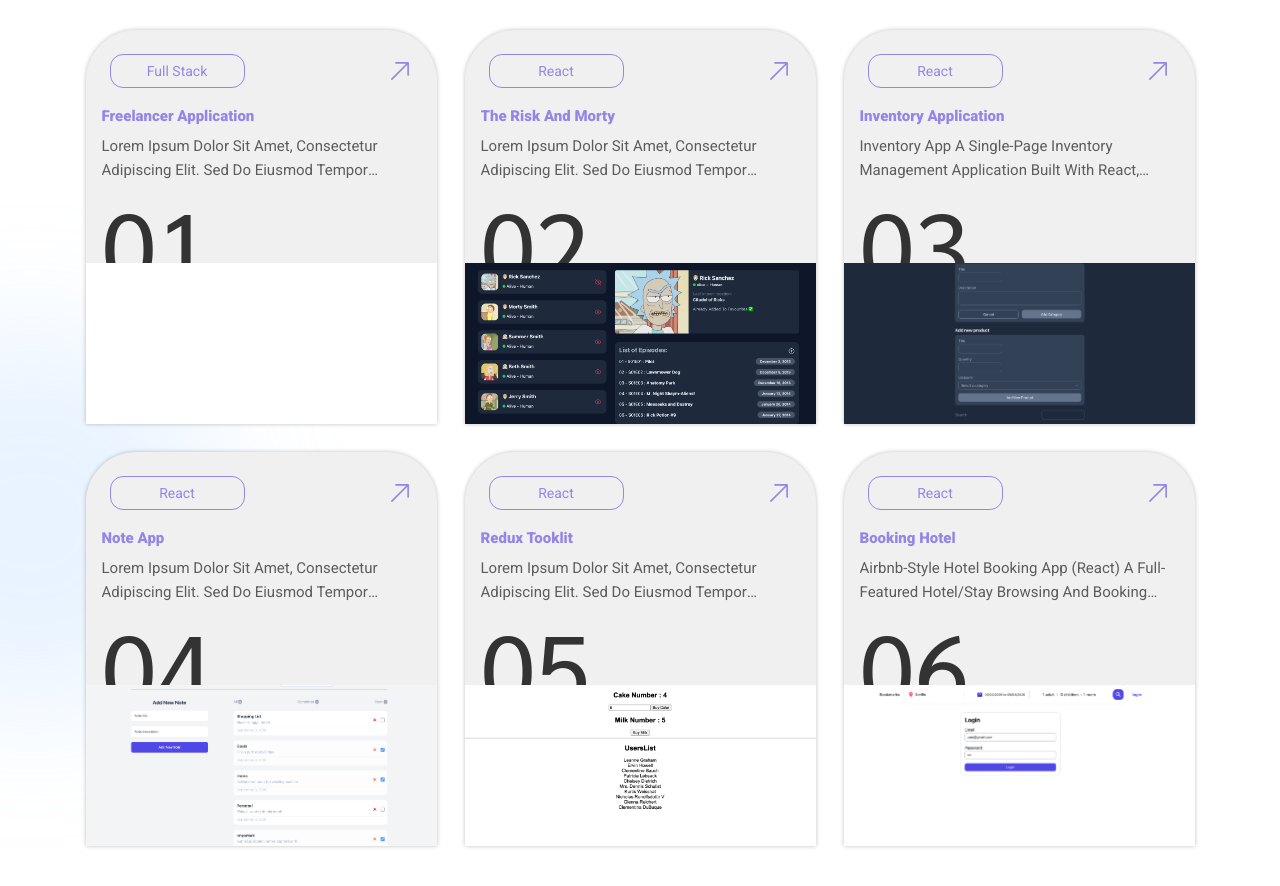
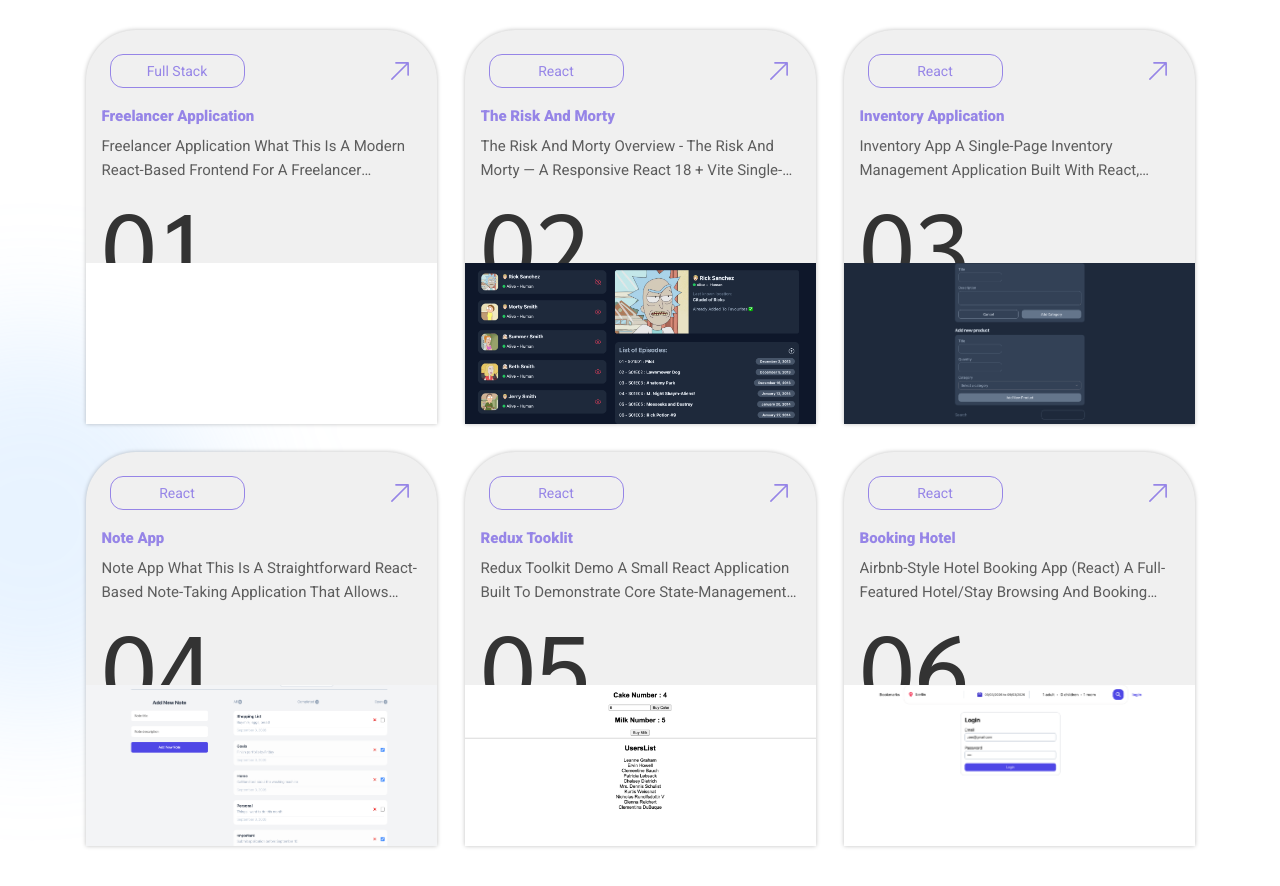
Before and after one commit to yasminebrahimi/yasmin_ebrahimi_portfolio, a React (Vite) app: page / in a window 1280 px wide. Shown: the part 2920-3806 px from the top of the page. Built offline with nearby package versions, Linux system fonts and the light colour scheme.

Commit message:
Add portfolio project details and Vercel config

```diff
--- a/src/data/projects.js
+++ b/src/data/projects.js
@@ -9,8 +9,50 @@ export const projects = [
     id: "1",
     title: "Freelancer Application",
     type: "Full Stack",
-    description:
-      "Lorem ipsum dolor sit amet, consectetur adipiscing elit. Sed do eiusmod tempor incididunt ut labore et dolore magna aliqua.",
+    description: `Freelancer Application
+
+What This Is
+
+A modern React-based frontend for a freelancer marketplace platform that connects project owners with freelancers. The application provides a complete user interface for authentication, project management, proposal handling, and dashboard analytics. It's a work-in-progress that relies on a backend API for data persistence and business logic.
+
+Architecture
+
+The app uses React Router to manage page navigation between authentication (/auth), a protected owner dashboard (/owner/*), and a public home page. The entry point (main.jsx) wraps the app in BrowserRouter and QueryClientProvider for global routing and server state management.
+
+Data Flow
+
+- Centralized HTTP service (httpService.js) wraps Axios with credential-based authentication and automatic token refresh on 401 responses.
+- React Query caches API responses (e.g., useOwnerProjects hook fetches from /api/projects) and manages loading states.
+- Components use react-hook-form for controlled form inputs and react-hot-toast for notifications.
+
+UI Structure
+
+- The layout uses a two-column grid with a fixed sidebar navigation.
+- Styling is driven by Tailwind CSS utilities with CSS custom properties for theming support (light/dark mode ready).
+- Reusable UI components are organized in src/ui/, feature-specific logic in src/features/, and API calls in src/services/.
+
+OTP Authentication Flow
+
+The authentication system implements a two-step OTP (One-Time Password) flow via AuthContainer.jsx:
+
+- Step 1 — Send OTP: User enters phone number in SendOTPForm, which calls getOtp() from authService.js. This posts to /user/get-otp and displays a loading spinner while processing.
+- Step 2 — Verify OTP: On success, the UI advances to CheckOTPForm, where the user receives an OTP and enters it for verification via checkOtp() which posts to /user/check-otp.
+- State Management: AuthContainer uses react-hook-form to manage form state with register() and getValues(), and useMutation from React Query to track pending states and errors. Toast notifications provide real-time feedback.
+- Post-Auth: After verification, the user is redirected to /complete-profile to finalize their account setup.
+
+Project Filtering and Management Flow
+
+Projects are managed through the owner dashboard at /owner/projects, where ProjectTable.jsx displays all owner-created projects using the useOwnerProjects() custom hook.
+
+Data Fetching: useOwnerProjects() wraps a useQuery that calls getOwnerProjectsApi() (fetches /api/project/owner-projects). React Query caches results under the ["owner-projects"] key and manages loading states.
+
+Table Display: ProjectTable renders rows via ProjectRow.jsx, which displays:
+
+- Project metadata (title, category, budget, deadline)
+- Tags as badges
+- Assigned freelancer name
+- Status badge (Open/Closed)
+- Action buttons (Edit, Delete)`,
     tech: ["React", "MongoDB", "Tailwind"],
     image: null,
     github: "https://github.com/yasminebrahimi/freelancer_app_react",
@@ -20,8 +62,25 @@ export const projects = [
     id: "2",
     title: "The Risk and Morty",
     type: "React",
-    description:
-      "Lorem ipsum dolor sit amet, consectetur adipiscing elit. Sed do eiusmod tempor incididunt ut labore et dolore magna aliqua.",
+    description: `The Risk and Morty
+
+Overview
+
+- The Risk and Morty — a responsive React 18 + Vite single-page app that consumes the public Rick & Morty API to search and browse characters, view character details (with recent episodes), and save favourites persisted to localStorage. It's a client-side static demo built to showcase frontend composition, custom hooks and simple persistence.
+
+Technical highlights
+
+- Stack: React 18 + Vite, written in JavaScript with CSS for styling; small, dependency-light frontend demo.
+- Key libraries: axios (HTTP), react-hot-toast (notifications), @heroicons/react (icons), gh-pages (deploy script).
+- Features: search characters by name, character list with status badges, character detail panel (with episode list and client-side sorting), add/remove favourites persisted to localStorage, modal favourites panel, loading states and visual loader component.
+- Code organization: composition root in src/App.jsx (state: query, selectedId, favourites), presentational components in src/components/* (Navbar, CharacterList, CharacterDetail, Loader, Modal), and two custom hooks — src/hooks/useCharacter.js (API fetching & loading state) and src/hooks/useLocalStorage.js (persistence).
+- API interactions: searches via https://rickandmortyapi.com/api/character/?name=<query>, detail fetch via /api/character/<id>, and batch episode fetching via /api/episode/<ids> (code flattens single vs. array responses).
+- Deploy & scripts: npm run dev / build / preview (Vite) and npm run deploy (gh-pages).
+- Notable implementation details / talking points:
+- useCharacters currently limits results with data.results.slice(0,5) (easy demo cap — candidate for pagination/infinite scroll).
+- Error handling could be hardened (axios.isCancel usage and defensive checks for err.response).
+- useLocalStorage should guard JSON.parse with try/catch for robustness.
+- Clear separation of concerns makes the project straightforward to migrate to TypeScript, add a shared API layer, or integrate React Query for caching.`,
     tech: ["React", "Vite", "Tailwind"],
     image: projectTwo,
     github: "https://github.com/yasminebrahimi/the_risk_and_morty_react",
@@ -79,8 +138,46 @@ Notable design choices worth highlighting in a portfolio
     id: "4",
     title: "Note App",
     type: "React",
-    description:
-      "Lorem ipsum dolor sit amet, consectetur adipiscing elit. Sed do eiusmod tempor incididunt ut labore et dolore magna aliqua.",
+    description: `Note App
+
+What this is
+
+A straightforward React-based note-taking application that allows users to create, manage, organize, and track the status of their notes. The app features sorting capabilities (by date or completion status), task completion tracking, and provides a real-time summary of note statistics.
+
+Architecture
+
+The app uses React Context + useReducer for centralized state management, eliminating the need for prop drilling.
+
+State Management Pattern
+
+- NotesContext.jsx maintains a single source of truth: a notes array managed by a reducer function
+- The reducer handles three action types:
+- "add" — appends a new note with auto-generated timestamp and ID
+- "delete" — filters out a note by ID
+- "complete" — toggles the completed flag on a note
+- Two custom hooks export state access:
+- useNotes() — read-only access to the notes array
+- useNotesDispatch() — dispatch actions to modify state
+
+Component Structure
+
+- App.jsx — root component that wraps the tree with NotesProvider and manages the sortBy state
+- AddNewNote.jsx — controlled form component that dispatches "add" actions with new note objects (title, description, createdAt timestamp, completed flag)
+- NoteList.jsx — subscribes to notes via useNotes(), applies client-side sorting (latest, earliest, or by completion), and renders each note as a NoteItem sub-component
+- NoteItem.jsx — individual note card displaying title, description, creation date; includes buttons to delete or toggle completion status
+- NoteStatus.jsx — calculates and displays derived statistics (total notes, completed count, open count) by filtering the notes array in real time
+- NoteHeader.jsx — displays the app title and a dropdown to select sort order
+- Message.jsx — reusable alert component shown when no notes exist
+
+Data Flow
+
+- User fills out form in AddNewNote and submits
+- Component creates a note object with unique ID (Date.now()) and ISO timestamp
+- Dispatch "add" action → reducer appends note to state
+- NoteList re-renders with updated array, applies active sort, and displays notes
+- User clicks delete (❌) or completion checkbox → dispatch "delete" or "complete" action
+- Reducer updates state → all subscribed components re-render
+- NoteStatus recalculates statistics on every state change`,
     tech: ["React", "Vite", "Tailwind"],
     image: projectFour,
     github: "https://github.com/yasminebrahimi/note_app_react",
@@ -90,8 +187,25 @@ Notable design choices worth highlighting in a portfolio
     id: "5",
     title: "Redux Tooklit",
     type: "React",
-    description:
-      "Lorem ipsum dolor sit amet, consectetur adipiscing elit. Sed do eiusmod tempor incididunt ut labore et dolore magna aliqua.",
+    description: `Redux Toolkit Demo
+
+A small React application built to demonstrate core state-management patterns with Redux Toolkit, covering both synchronous local state and asynchronous API-driven state within a single global store.
+
+Tech stack: React 18, Redux Toolkit (@reduxjs/toolkit), React-Redux, Axios, Vite
+
+What it does:
+
+- Cake Counter — lets a user "buy" a variable number of cakes via a number input, dispatching a payload-driven action that decrements a counter in the Redux store.
+- Milk Counter — a simpler counter demonstrating a payload-less action (each click decrements by one).
+- Users List — fetches user data from a public REST API (jsonplaceholder.typicode.com) using createAsyncThunk, and renders loading, error, and success states driven entirely by the async thunk's lifecycle actions (pending / fulfilled / rejected).
+
+What it demonstrates:
+
+- Modern Redux Toolkit setup with configureStore and multiple feature "slices" (cakeSlice, milkSlice, userSlice), each in its own feature folder — a scalable pattern for larger apps.
+- createSlice for concise, boilerplate-free reducers using Immer's mutable-update syntax under the hood.
+- createAsyncThunk for handling async side effects (API calls) with automatic pending/fulfilled/rejected action types, paired with extraReducers (builder callback API) to handle those actions in a slice that doesn't own the thunk directly.
+- The react-redux hooks API (useSelector, useDispatch) as the modern replacement for the older connect()/mapStateToProps pattern.
+- Component-level state (useState) composed alongside global Redux state, showing where local UI state ends and shared app state begins.`,
     tech: ["React", "Vite", "Tailwind"],
     image: projectFive,
     github: "https://github.com/yasminebrahimi/redux_tooklit",
```
Also changed, not shown: vercel.json (added).
